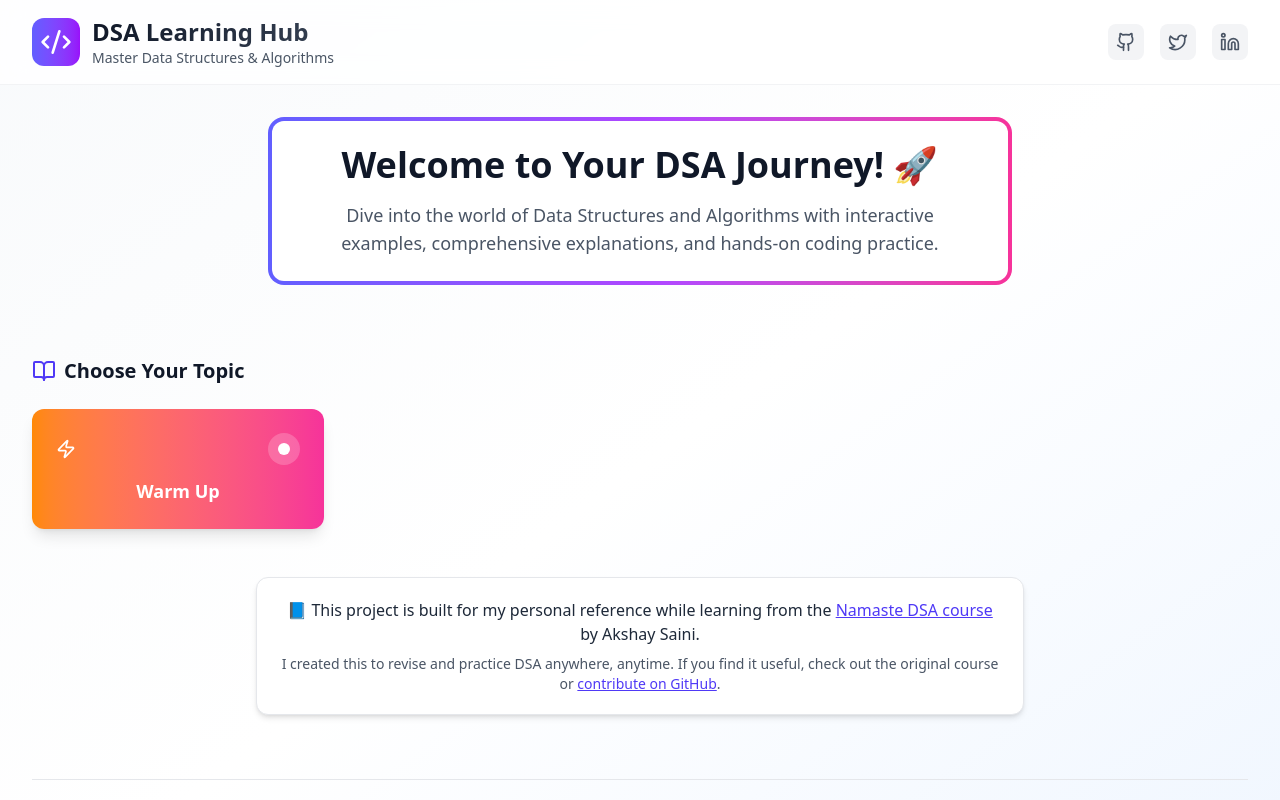
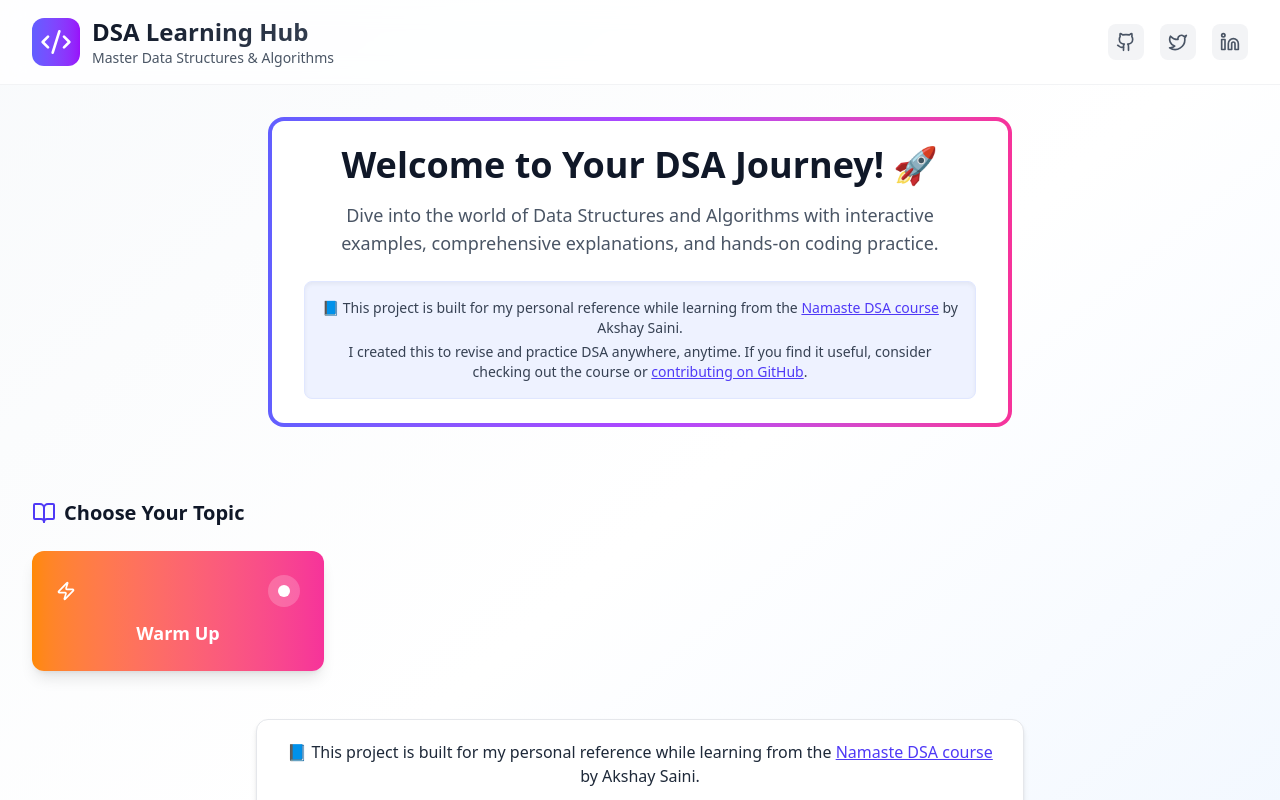
Before and after one commit to shubhamku044/dsa-javascript, a React (Vite) app: page / in a window 1280 px wide. Shown: the top 800 px of the page. Built offline with nearby package versions, Linux system fonts and the light colour scheme.

Commit message:
reorder section

```diff
--- a/src/App.tsx
+++ b/src/App.tsx
@@ -217,6 +217,36 @@ function App(): JSX.Element {
                   interactive examples, comprehensive explanations, and hands-on
                   coding practice.
                 </p>
+
+                {/* 👇 Add this block below */}
+                <div className="mx-auto mt-6 max-w-2xl rounded-lg border border-indigo-100 bg-indigo-50 px-4 py-4 text-sm text-gray-700 shadow-inner">
+                  <p className="mb-1">
+                    📘 This project is built for my personal reference while
+                    learning from the{" "}
+                    <a
+                      href="https://namastedev.com/learn/namaste-dsa"
+                      target="_blank"
+                      rel="noopener noreferrer"
+                      className="text-indigo-600 underline hover:text-indigo-800"
+                    >
+                      Namaste DSA course
+                    </a>{" "}
+                    by Akshay Saini.
+                  </p>
+                  <p>
+                    I created this to revise and practice DSA anywhere, anytime.
+                    If you find it useful, consider checking out the course or{" "}
+                    <a
+                      href="https://github.com/shubhamku044/dsa-javascript"
+                      target="_blank"
+                      rel="noopener noreferrer"
+                      className="text-indigo-600 underline hover:text-indigo-800"
+                    >
+                      contributing on GitHub
+                    </a>
+                    .
+                  </p>
+                </div>
               </div>
             </div>
           </div>
```
